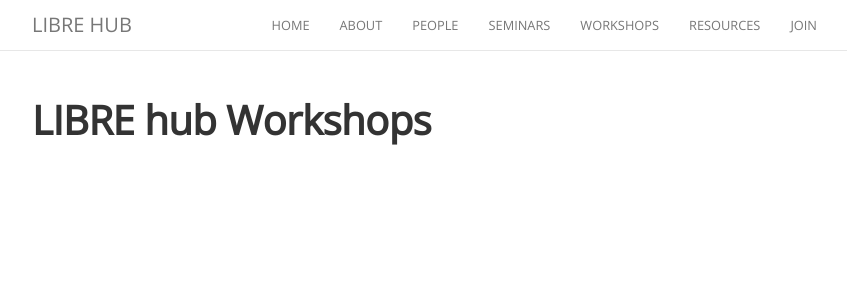
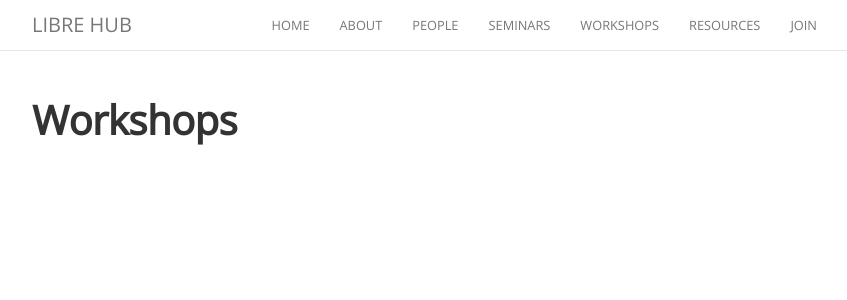
Before and after one commit to LIBREhub/LIBREhub.github.io, a Jekyll site: the page built from workshops.md, in a window 1280 px wide. Shown: the top 300 px of the page, without its empty margins (223-1070 px from the left). Built offline with Jekyll 4.4.1, drawn with Linux system fonts in a browser that asks for light colours; nearby versions of some CDN libraries; comment, search, counter and statistics services are not loaded.

Commit message:
Update workshops.md

```diff
--- a/workshops.md
+++ b/workshops.md
@@ -3,7 +3,7 @@ title: workshops
 permalink: /workshops/
 ---
 
-# **LIBRE hub Workshops**
+# **Workshops**
 <br>
 <div class="content list">
   {% for post in site.posts %}
```
